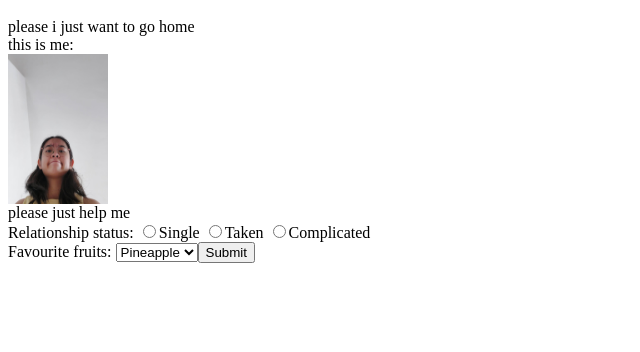
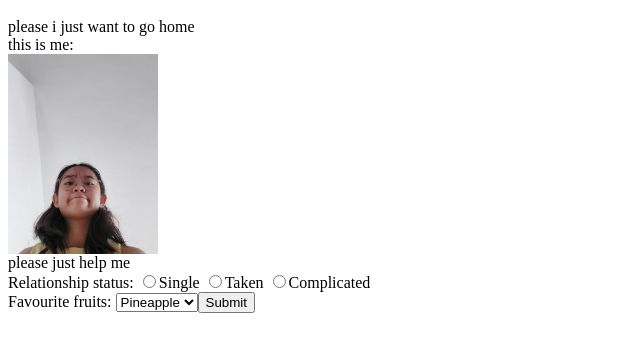
Before and after one commit to regineshalom/regineshalom.github.io, a plain HTML site: page index.html in a window 1280 px wide. Shown: the part 48-400 px from the top of the page, without its empty margins (0-640 px from the left). Drawn offline with Linux system fonts and the light colour scheme.

Commit message:
Update index.html

```diff
--- a/index.html
+++ b/index.html
@@ -2,7 +2,8 @@
 
 <body>
   please i just want to go home <br>
-  this is me: <br><img src='help.jpg' width='100' height='150'>
+  this is me:
+  <br><img src='help.jpg' width='150' height='200'>
   <br> please just help me
 <form>
 Relationship status: <input type="radio"/>Single <input type="radio"/>Taken <input type="radio" selected/>Complicated
```
